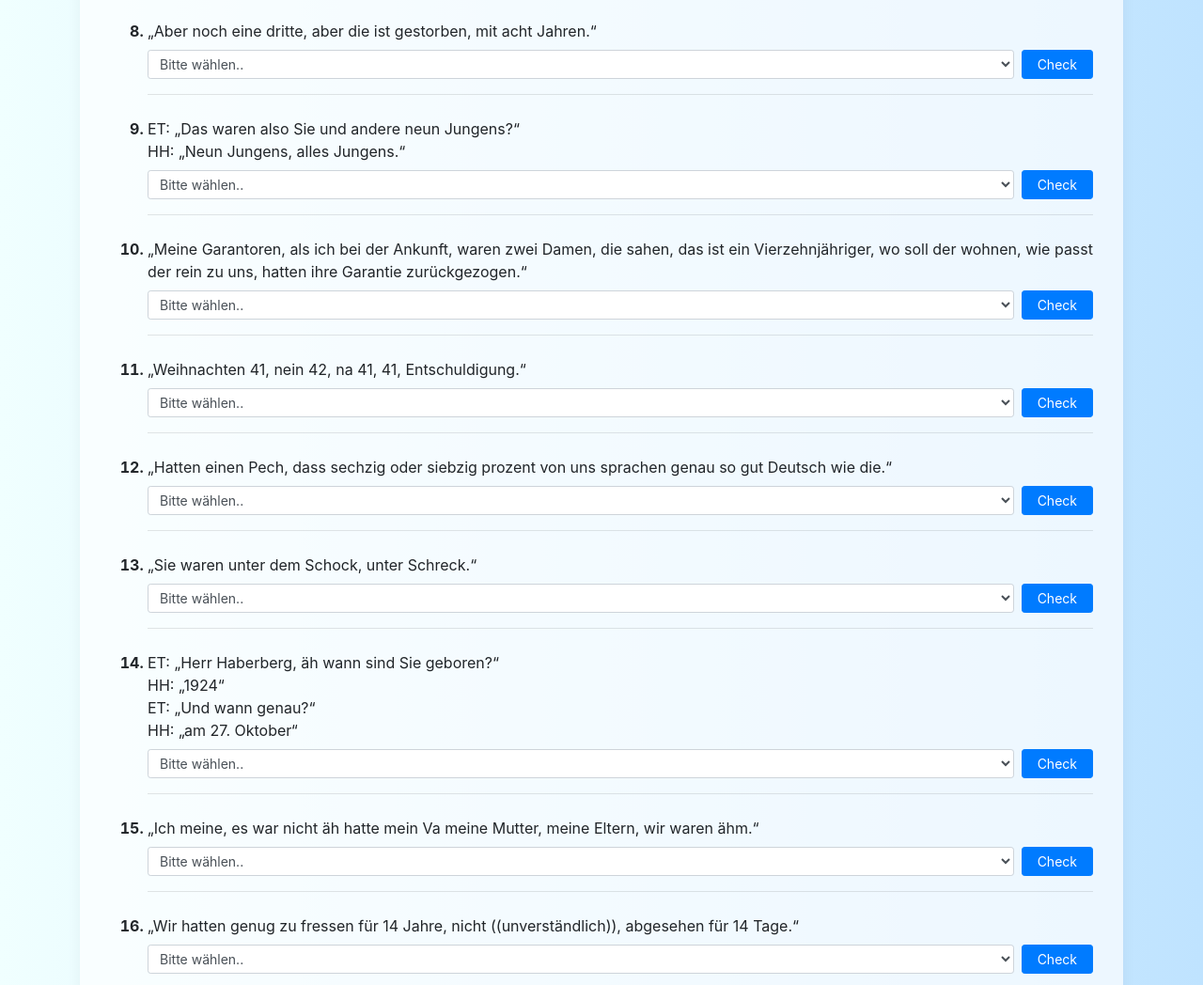
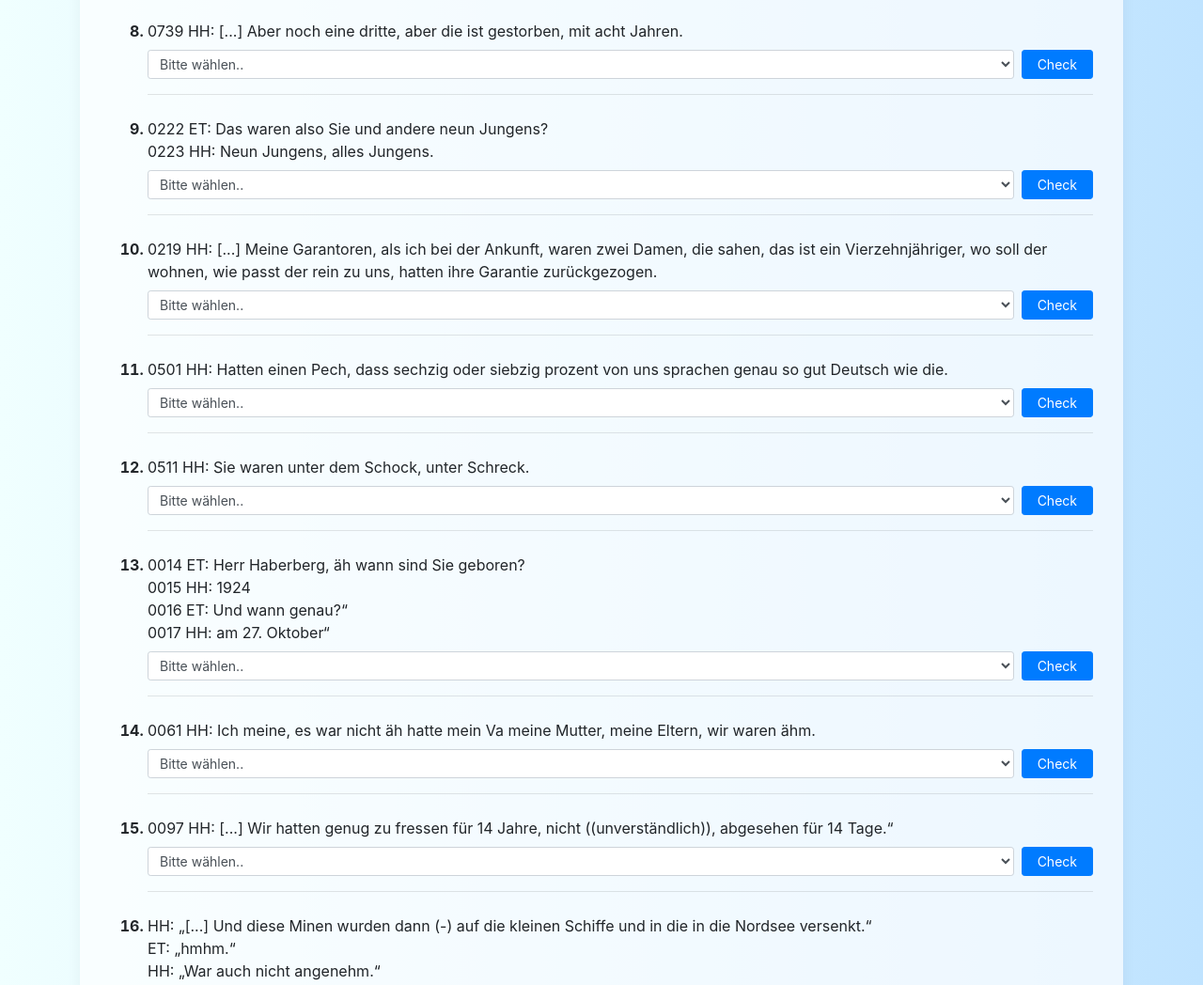
Before and after one commit to Vince2992/FEGB, a plain HTML site: page index.html in a window 1280 px wide. Shown: the part 1205-2253 px from the top of the page at 94% size. Drawn offline with nearby package versions, Linux system fonts and the light colour scheme.

Commit message:
Update index.html

```diff
--- a/index.html
+++ b/index.html
@@ -163,7 +163,7 @@
           </div>
         </li>
         <li>
-          <span class="beleg">„Aber noch eine dritte, aber die ist gestorben, mit acht Jahren.“</span>
+          <span class="beleg">0739 HH: [...] Aber noch eine dritte, aber die ist gestorben, mit acht Jahren.</span>
           <div class="d-flex flex-column flex-sm-row align-items-start align-items-sm-center mt-2">
             <select class="form-control form-control-sm mb-2 mb-sm-0 mr-sm-2 flex-grow-1" name="qTags" id="q14" onchange="resetColor('q14')">
               <option value="choose">Bitte wählen..</option>
@@ -175,7 +175,7 @@
           </div>
         </li>
         <li>
-          <span class="beleg">ET: „Das waren also Sie und andere neun Jungens?“<br>HH: „Neun Jungens, alles Jungens.“</span>
+          <span class="beleg">0222 ET: Das waren also Sie und andere neun Jungens?<br>0223 HH: Neun Jungens, alles Jungens.</span>
           <div class="d-flex flex-column flex-sm-row align-items-start align-items-sm-center mt-2">
             <select class="form-control form-control-sm mb-2 mb-sm-0 mr-sm-2 flex-grow-1" name="qTags" id="q15" onchange="resetColor('q15')">
               <option value="choose">Bitte wählen..</option>
@@ -188,7 +188,7 @@
           </div>
         </li>
         <li>
-          <span class="beleg">„Meine Garantoren, als ich bei der Ankunft, waren zwei Damen, die sahen, das ist ein Vierzehnjähriger, wo soll der wohnen, wie passt der rein zu uns, hatten ihre Garantie zurückgezogen.“</span>
+          <span class="beleg">0219 HH: [...] Meine Garantoren, als ich bei der Ankunft, waren zwei Damen, die sahen, das ist ein Vierzehnjähriger, wo soll der wohnen, wie passt der rein zu uns, hatten ihre Garantie zurückgezogen.</span>
           <div class="d-flex flex-column flex-sm-row align-items-start align-items-sm-center mt-2">
             <select class="form-control form-control-sm mb-2 mb-sm-0 mr-sm-2 flex-grow-1" name="qTags" id="q16" onchange="resetColor('q16')">
               <option value="choose">Bitte wählen..</option>
@@ -200,19 +200,7 @@
           </div>
         </li>
         <li>
-          <span class="beleg">„Weihnachten 41, nein 42, na 41, 41, Entschuldigung.“</span>
-          <div class="d-flex flex-column flex-sm-row align-items-start align-items-sm-center mt-2">
-            <select class="form-control form-control-sm mb-2 mb-sm-0 mr-sm-2 flex-grow-1" name="qTags" id="q17" onchange="resetColor('q17')">
-              <option value="choose">Bitte wählen..</option>
-              <option value="wrong">Konjunktion weil</option>
-              <option value="right">Reparaturen</option>
-              <option value="wrong">Rechtsherausstellung / Nachträge</option>
-            </select>
-            <button class="btn btn-sm btn-primary px-3" onclick="check('q17')">Check</button>
-          </div>
-        </li>
-        <li>
-          <span class="beleg">„Hatten einen Pech, dass sechzig oder siebzig prozent von uns sprachen genau so gut Deutsch wie die.“</span>
+          <span class="beleg">0501 HH: Hatten einen Pech, dass sechzig oder siebzig prozent von uns sprachen genau so gut Deutsch wie die.</span>
           <div class="d-flex flex-column flex-sm-row align-items-start align-items-sm-center mt-2">
             <select class="form-control form-control-sm mb-2 mb-sm-0 mr-sm-2 flex-grow-1" name="qTags" id="q18" onchange="resetColor('q18')">
               <option value="choose">Bitte wählen..</option>
@@ -225,7 +213,7 @@
           </div>
         </li>
         <li>
-          <span class="beleg">„Sie waren unter dem Schock, unter Schreck.“</span>
+          <span class="beleg">0511 HH: Sie waren unter dem Schock, unter Schreck.</span>
           <div class="d-flex flex-column flex-sm-row align-items-start align-items-sm-center mt-2">
             <select class="form-control form-control-sm mb-2 mb-sm-0 mr-sm-2 flex-grow-1" name="qTags" id="q21" onchange="resetColor('q21')">
               <option value="choose">Bitte wählen..</option>
@@ -237,7 +225,7 @@
           </div>
         </li>
         <li>
-          <span class="beleg">ET: „Herr Haberberg, äh wann sind Sie geboren?“<br>HH: „1924“<br>ET: „Und wann genau?“<br>HH: „am 27. Oktober“</span>
+          <span class="beleg">0014 ET: Herr Haberberg, äh wann sind Sie geboren?<br>0015 HH: 1924<br>0016 ET: Und wann genau?“<br>0017 HH: am 27. Oktober“</span>
           <div class="d-flex flex-column flex-sm-row align-items-start align-items-sm-center mt-2">
             <select class="form-control form-control-sm mb-2 mb-sm-0 mr-sm-2 flex-grow-1" name="qTags" id="q22" onchange="resetColor('q22')">
               <option value="choose">Bitte wählen..</option>
@@ -250,7 +238,7 @@
           </div>
         </li>
         <li>
-          <span class="beleg">„Ich meine, es war nicht äh hatte mein Va meine Mutter, meine Eltern, wir waren ähm.“</span>
+          <span class="beleg">0061 HH: Ich meine, es war nicht äh hatte mein Va meine Mutter, meine Eltern, wir waren ähm.</span>
           <div class="d-flex flex-column flex-sm-row align-items-start align-items-sm-center mt-2">
             <select class="form-control form-control-sm mb-2 mb-sm-0 mr-sm-2 flex-grow-1" name="qTags" id="q23" onchange="resetColor('q23')">
               <option value="choose">Bitte wählen..</option>
@@ -262,7 +250,7 @@
           </div>
         </li>
         <li>
-          <span class="beleg">„Wir hatten genug zu fressen für 14 Jahre, nicht ((unverständlich)), abgesehen für 14 Tage.“</span>
+          <span class="beleg">0097 HH: [...] Wir hatten genug zu fressen für 14 Jahre, nicht ((unverständlich)), abgesehen für 14 Tage.“</span>
           <div class="d-flex flex-column flex-sm-row align-items-start align-items-sm-center mt-2">
             <select class="form-control form-control-sm mb-2 mb-sm-0 mr-sm-2 flex-grow-1" name="qTags" id="q24" onchange="resetColor('q24')">
               <option value="choose">Bitte wählen..</option>
```
